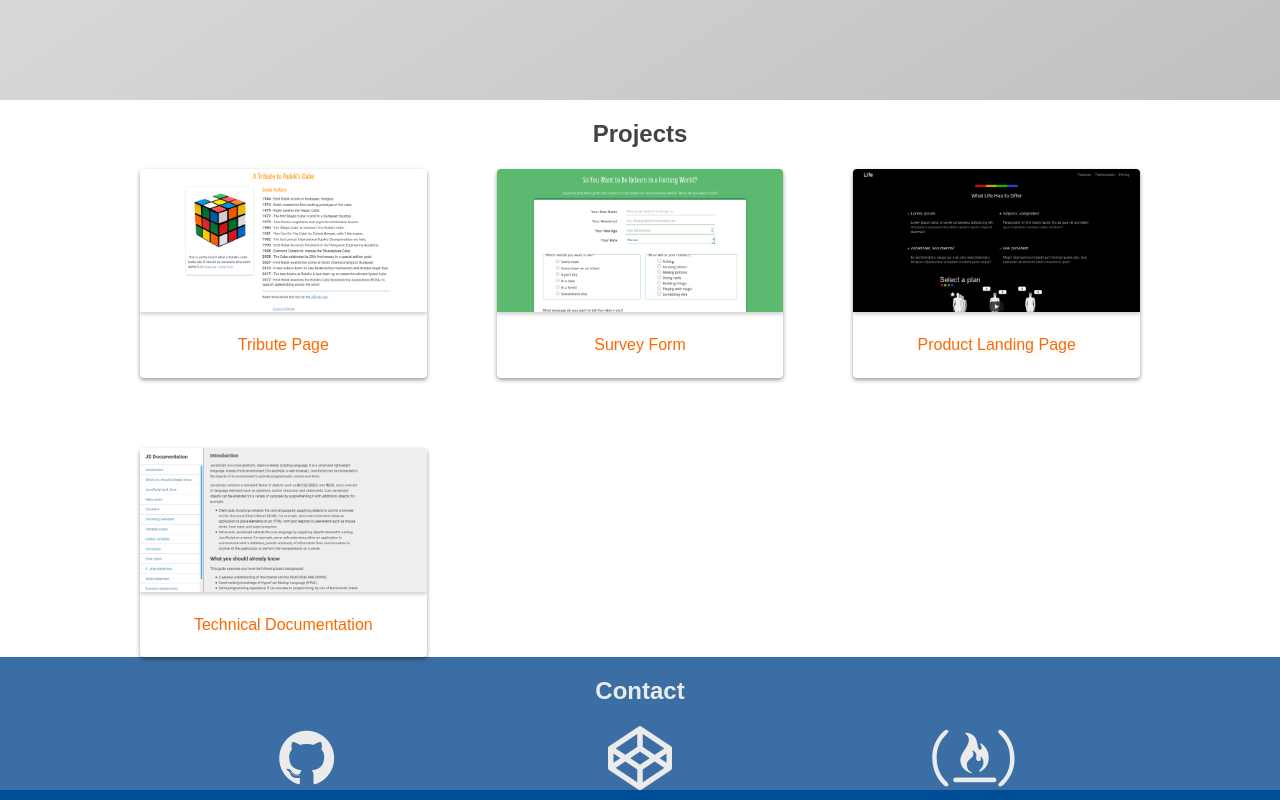
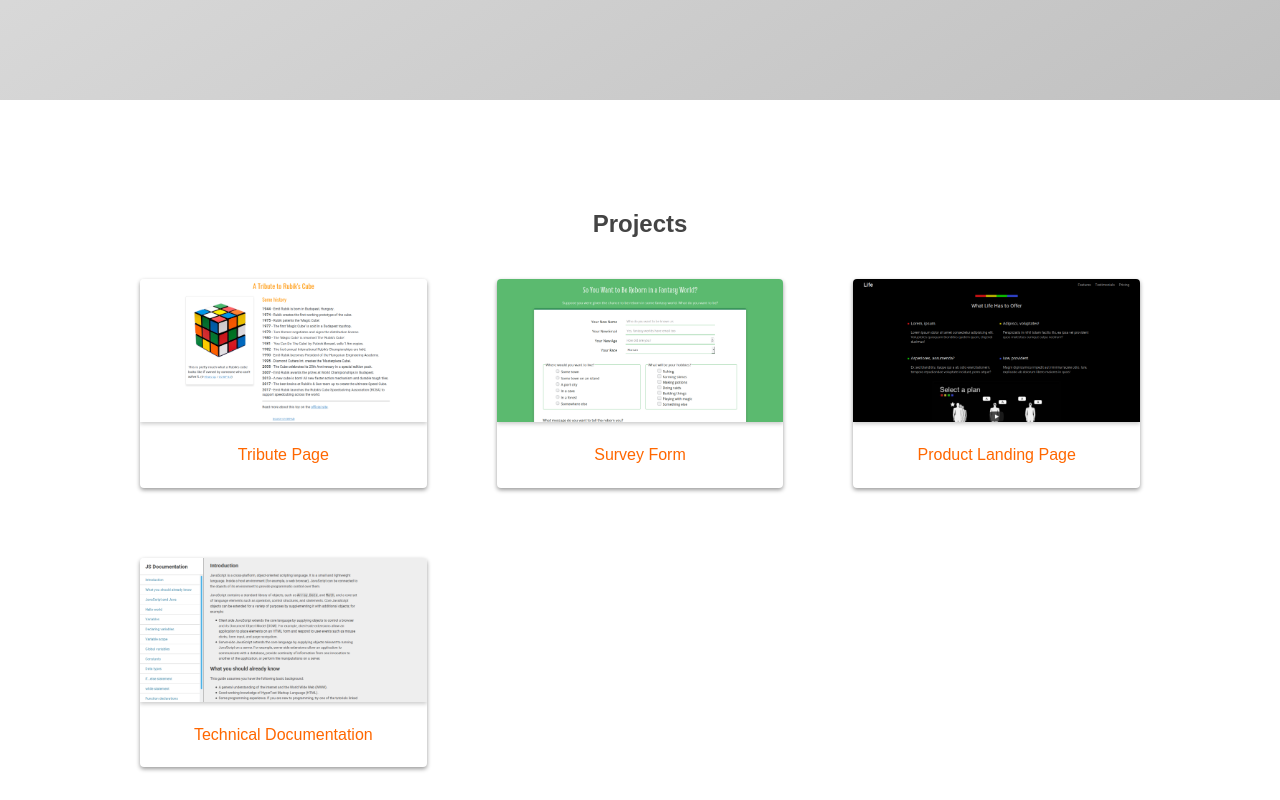
Before and after one commit to kevcomedia/fcc-portfolio, a website: page src/index.html in a window 1280 px wide. Shown: the part 700-1500 px from the top of the page. Drawn offline with Linux system fonts and the light colour scheme.

Commit message:
Add container vertical padding
I added a new container__heading class to remove the default top margin
for headings. While I'm at it I also gave them some bottom margin to
separate them from the container contents.

Increasing the vertical padding made the contact section too roomy, so I
also increased the icon size.

```diff
--- a/src/index.html
+++ b/src/index.html
@@ -27,7 +27,7 @@
   </section>
 
   <section class="container" id="projects">
-    <h2 class="heading container__content">Projects</h2>
+    <h2 class="heading container__heading">Projects</h2>
 
     <div class="gallery container__content">
       <a class="link" href="https://gckev-fcc-tribute-page.surge.sh" target="_blank">
@@ -61,7 +61,7 @@
   </section>
 
   <section class="container container_theme_inverse" id="contact">
-    <h2 class="heading container__content">Contact</h2>
+    <h2 class="heading container__heading">Contact</h2>
 
     <div class="contact-icons container__content">
       <div class="contact-icons__item">
--- a/src/main.css
+++ b/src/main.css
@@ -117,6 +117,9 @@ body {
 /** Generic guttered container.
     Direct children must be .container__content or they'll be placed in the
     gutter.
+
+    1. Vertical padding so the navbar doesn't obscure the container's contents
+    when the container is navigated to.
 */
 
 .container {
@@ -127,6 +130,7 @@ body {
     [content-start] minmax(auto, 100rem)
     [content-end] minmax(var(--min-gutter-width), 1fr)
     [full-end];
+  padding: 11rem 0; /* 1 */
 }
 
 /** Container with a blue background and silver color */
@@ -136,8 +140,20 @@ body {
   color: var(--silver);
 }
 
-.container__content {
+.container__content,
+.container__heading {
   grid-column: content;
+}
+
+/*
+  1. Remove default top margin (there's already a lot of space above because of
+  the container padding.
+  2. Extra space between heading and content below.
+*/
+
+.container__heading {
+  margin-bottom: 4rem; /* 2 */
+  margin-top: 0; /* 1 */
 }
 
 /** The page's welcome section.
@@ -274,7 +290,7 @@ body {
 
 @media screen and (min-width: 37.5em) {
   .contact-icons__icon {
-    font-size: 4em; /* 1 */
+    font-size: 5em; /* 1 */
   }
 }
 
```
